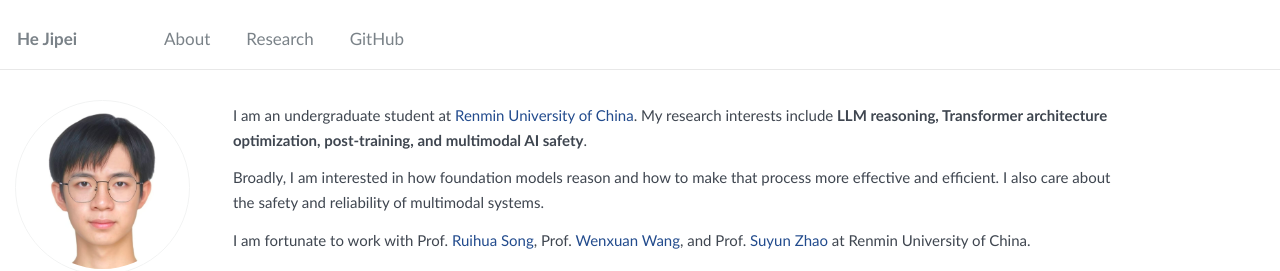
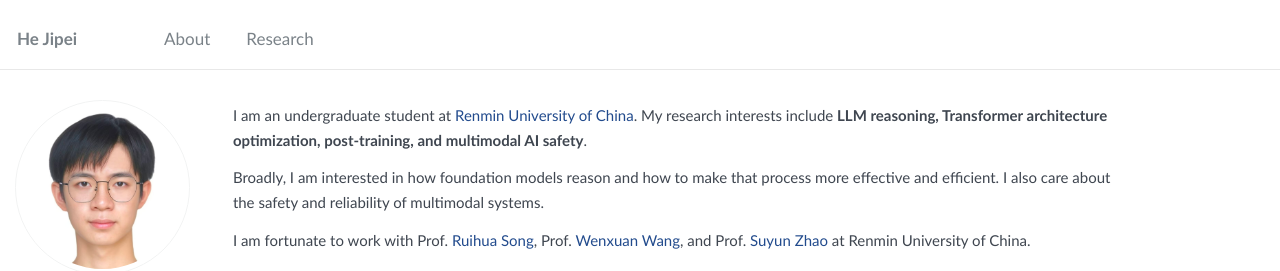
Before and after one commit to UPwith-me/pages, a Jekyll site: the page built from _pages/about.md, in a window 1280 px wide. Shown: the top 271 px of the page. Built offline with Jekyll 4.4.1, drawn with Linux system fonts in a browser that asks for light colours; nearby versions of some CDN libraries; library files that are not in the unit come from our copies.

Commit message:
Remove redundant GitHub nav item

```diff
--- a/_data/navigation.yml
+++ b/_data/navigation.yml
@@ -5,6 +5,3 @@ main:
 
   - title: "Research"
     url: "/#research"
-
-  - title: "GitHub"
-    url: "https://github.com/UPwith-me"
```
